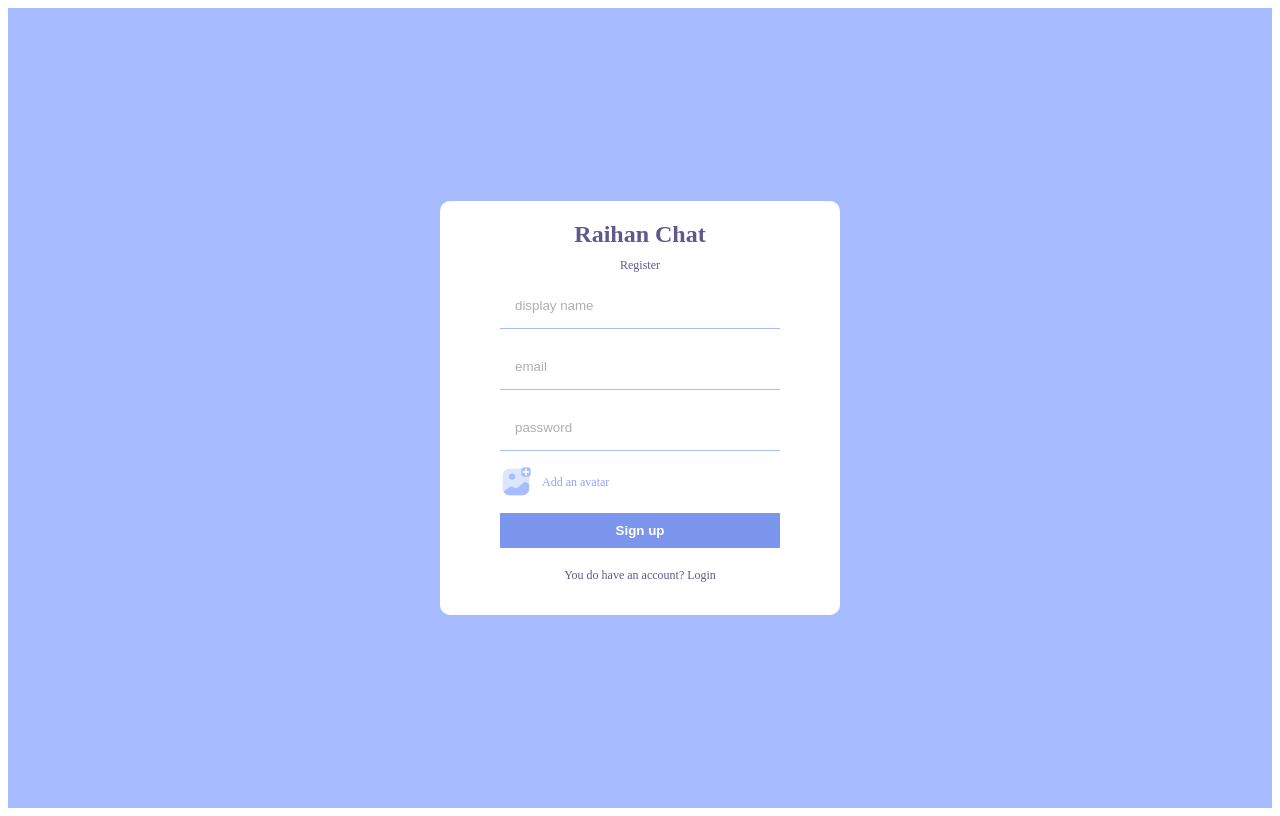
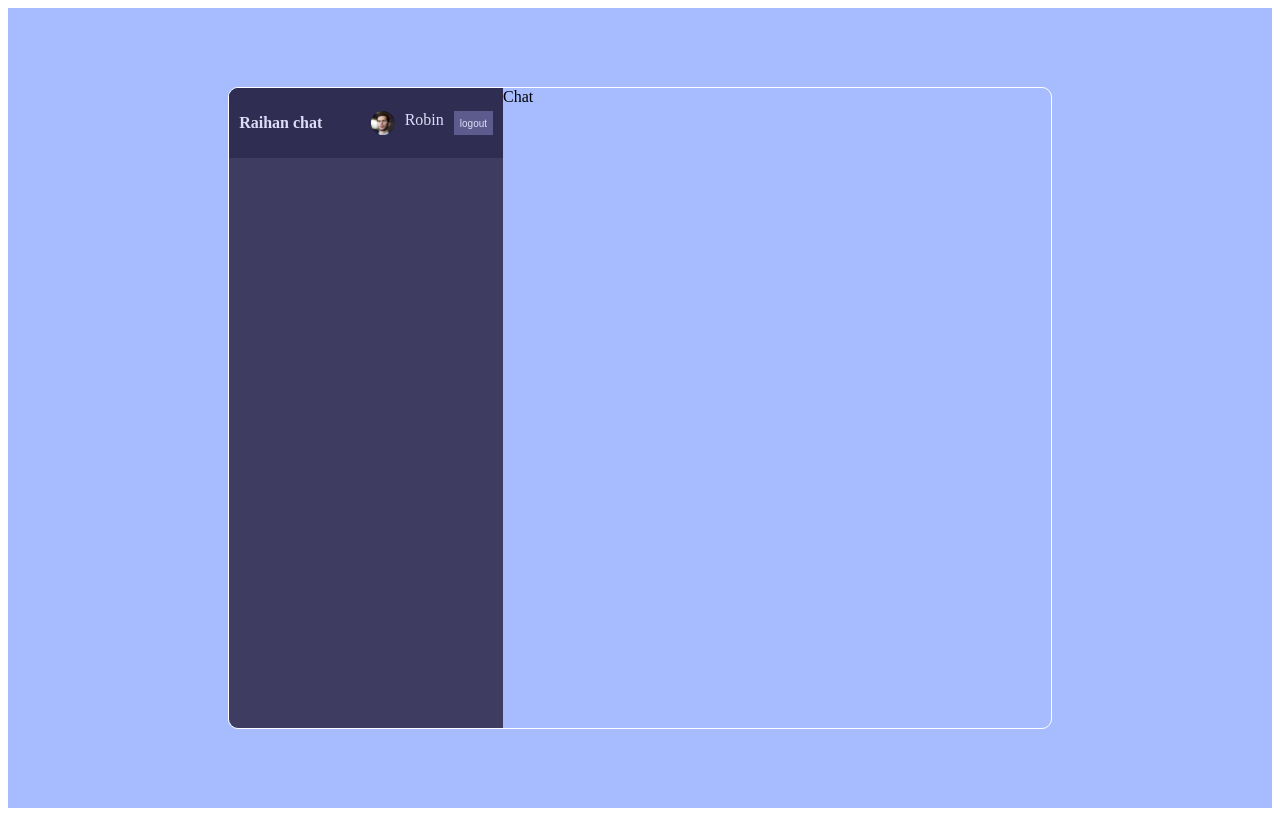
Before and after one commit to Raihanhn/Chat_App, a React (Vite) app: page / in a window 1280 px wide. Built offline with nearby package versions, Linux system fonts and the light colour scheme.

Commit message:
4th commit

```diff
--- a/src/App.jsx
+++ b/src/App.jsx
@@ -1,4 +1,6 @@
 import './App.css'
+import Home from './pages/Home'
+import Login from './pages/Login'
 import Register from './pages/Register'
 import './style.scss'
 
@@ -6,7 +8,7 @@
 
   return (
     <div className="App">
-      <Register/>
+      <Home/>
     </div>
   )
 }
--- /dev/null
+++ b/src/components/Chat.jsx
@@ -0,0 +1,9 @@
+import React from 'react'
+
+const Chat = () => {
+  return (
+    <div className='chat'>Chat</div>
+  )
+}
+
+export default Chat
--- /dev/null
+++ b/src/components/Navbar.jsx
@@ -0,0 +1,17 @@
+import React from 'react'
+import img from "../img/pic-3.png"
+
+const Navbar = () => {
+  return (
+    <div className='navbar'>
+      <span className="logo">Raihan chat</span>
+      <div className="user">
+        <img src={img} alt="" />
+        <span>Robin</span>
+        <button>logout</button>
+      </div>
+    </div>
+  )
+}
+
+export default Navbar
--- /dev/null
+++ b/src/components/Sidebar.jsx
@@ -0,0 +1,12 @@
+import React from 'react'
+import Navbar from './Navbar'
+
+const Sidebar = () => {
+  return (
+    <div className='sidebar'>
+      <Navbar/>
+    </div>
+  )
+}
+
+export default Sidebar
--- a/src/pages/Home.jsx
+++ b/src/pages/Home.jsx
@@ -1,8 +1,15 @@
 import React from 'react'
+import Chat from '../components/Chat'
+import Sidebar from '../components/Sidebar'
 
 const Home = () => {
   return (
-    <div>Home</div>
+    <div className='home'>
+      <div className="container">
+        <Sidebar/>
+        <Chat/>
+      </div>
+    </div>
   )
 }
 
--- a/src/pages/Login.jsx
+++ b/src/pages/Login.jsx
@@ -2,7 +2,19 @@
 
 const Login = () => {
   return (
-    <div>Login</div>
+    <div className='formContainer'>
+      <div className="formWrapper">
+        <span className='logo'>Raihan Chat</span>
+        <span className='title'>Register</span>
+        <form>
+            <input type="text" placeholder='display name' />
+            <input type="email" placeholder='email'/>
+            <input type="password" placeholder='password'/>
+            <button>Sign in</button>
+        </form>
+        <p>You don't have an account? Register</p>
+    </div>
+</div>
   )
 }
 
--- a/src/style.scss
+++ b/src/style.scss
@@ -70,3 +70,61 @@
         }
     }
 }
+
+.home{
+    background-color: #a7bcff;
+    height: 100vh;
+    display: flex;
+    align-items: center;
+    justify-content: center;
+
+    .container{
+        border: 1px solid white;
+        border-radius: 10px;
+        width: 65%;
+        height: 80%;
+        display: flex;
+        overflow: hidden;
+
+        .sidebar{
+            flex: 1;
+            background-color: #3e3c61;
+
+            .navbar{
+                display: flex;
+                align-items: center;
+                background-color: #2f2d52;
+                height: 50px;
+                padding: 10px;
+                justify-content: space-between;
+                color: #ddddf7;
+            }
+
+            .logo{
+                font-weight: bold;
+            }
+
+            .user{
+                display: flex;
+                gap: 10px;
+            }
+
+            img{
+                background-color: #ddddf7;
+                height: 24px;
+                width: 24px;
+                border-radius: 50%;
+                object-fit: cover;
+            }
+
+            button{
+                background-color: #5d5b8d;
+                color: #ddddf7;
+                font-size: 10px;
+                border: none;
+                cursor: pointer;
+            }
+        }
+        .chat{flex: 2;}
+    }
+}
```
Also changed, not shown: src/components/Message.jsx (added, +9 -0 lines), src/components/Search.jsx (added, +9 -0 lines), src/components/input.jsx (added, +9 -0 lines), src/components/Chats.jsx (added), src/img/pic-3.png (added).
